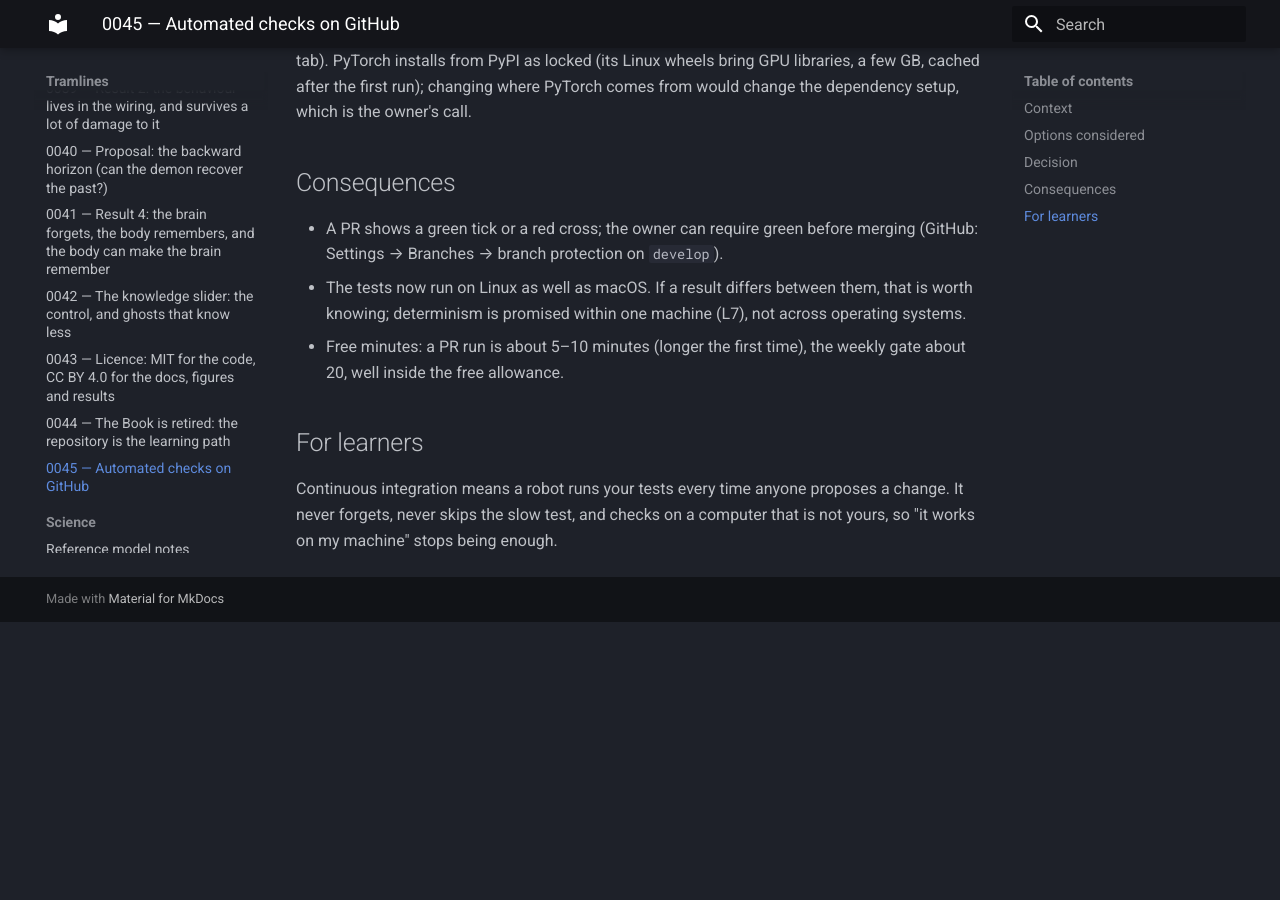
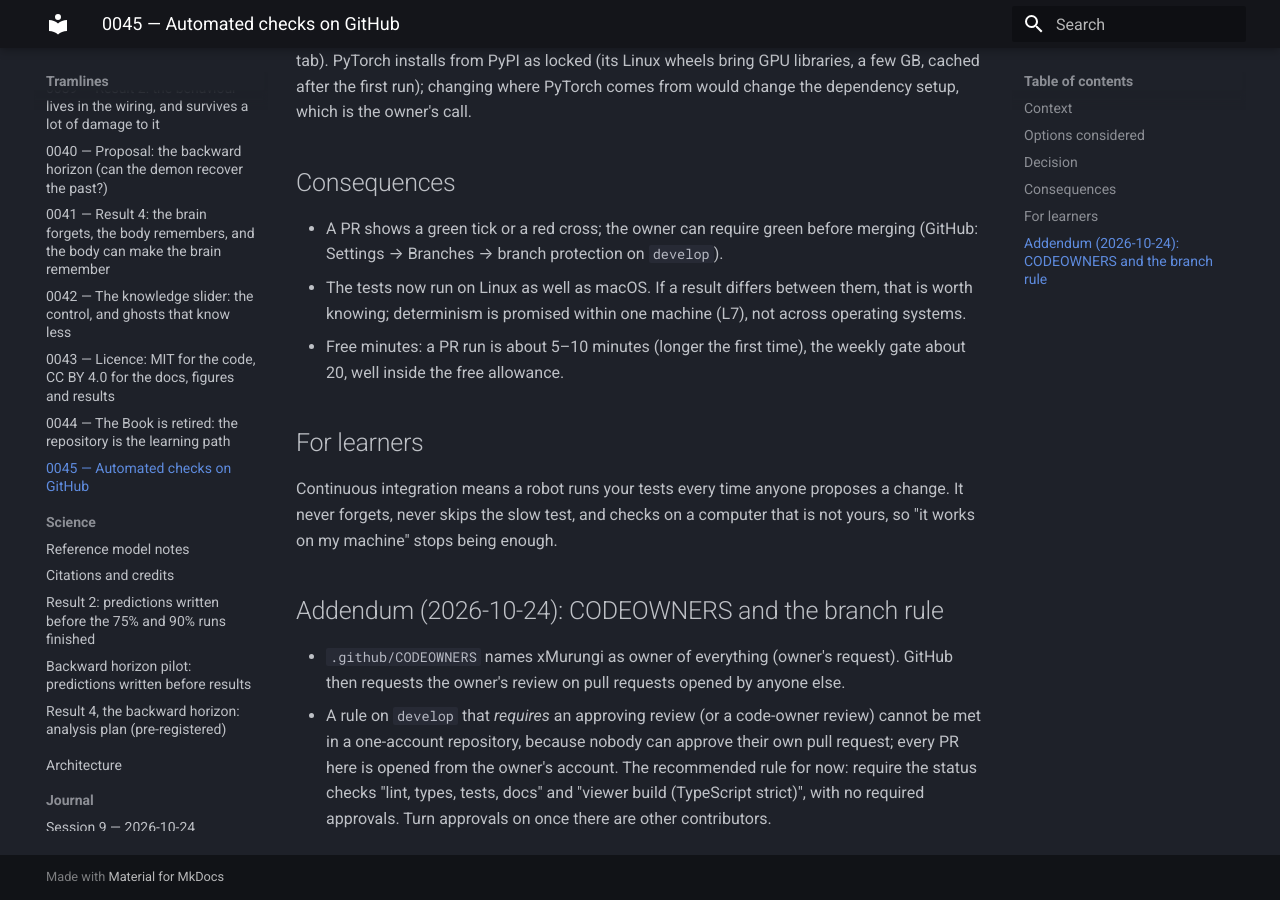
Before and after one commit to xMurungi/tramlines, an MkDocs documentation site: the page built from docs/decisions/0045-automated-checks.md, in a window 1280 px wide and 900 px high, scrolled down 854 px. Built offline with MkDocs 1.6.1 and Material for MkDocs 9.7.7, drawn with Linux system fonts in a browser that asks for light colours; before the commit the page ends 1476 px from its top, so only the background shows below that.

Commit message:
repo: CODEOWNERS (the owner owns everything); note on branch rules (ADR-0045)
Co-Authored-By: Claude Opus 5.5 <noreply@anthropic.com>

```diff
--- a/docs/decisions/0045-automated-checks.md
+++ b/docs/decisions/0045-automated-checks.md
@@ -23,3 +23,7 @@ Option 1: `.github/workflows/checks.yml`, three jobs: `python` (ruff, mypy, pyte
 
 ## For learners
 Continuous integration means a robot runs your tests every time anyone proposes a change. It never forgets, never skips the slow test, and checks on a computer that is not yours, so "it works on my machine" stops being enough.
+
+## Addendum (2026-10-24): CODEOWNERS and the branch rule
+- `.github/CODEOWNERS` names xMurungi as owner of everything (owner's request). GitHub then requests the owner's review on pull requests opened by anyone else.
+- A rule on `develop` that *requires* an approving review (or a code-owner review) cannot be met in a one-account repository, because nobody can approve their own pull request; every PR here is opened from the owner's account. The recommended rule for now: require the status checks "lint, types, tests, docs" and "viewer build (TypeScript strict)", with no required approvals. Turn approvals on once there are other contributors.
```
Also changed, not shown: 1 other file.
